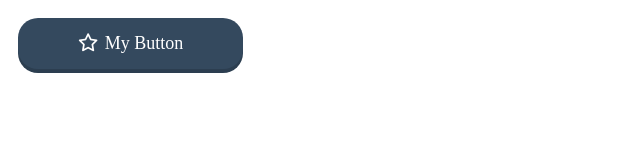
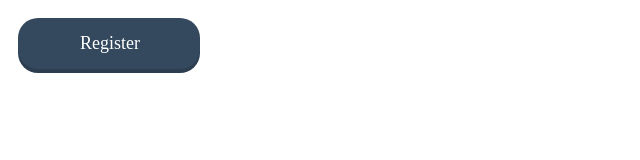
Before and after one commit to bramwellfreeman/notionwidget, a plain HTML site: page index.html in a window 1280 px wide. Shown: the whole page, without its empty margins (0-640 px from the left). Drawn offline with Linux system fonts and the light colour scheme.

Commit message:
Update index.html

```diff
--- a/index.html
+++ b/index.html
@@ -244,7 +244,7 @@
 
 <body>
 
-  <button class="btn large my-color rounded threeD" type="button" onclick="navigate()"> <i class="fa-regular fa-star"></i> My Button</button>
+  <button class="btn large my-color rounded threeD" type="button" onclick="navigate()"> <i class=""></i> Register</button>
 
   <script>
     function navigate() {
```
